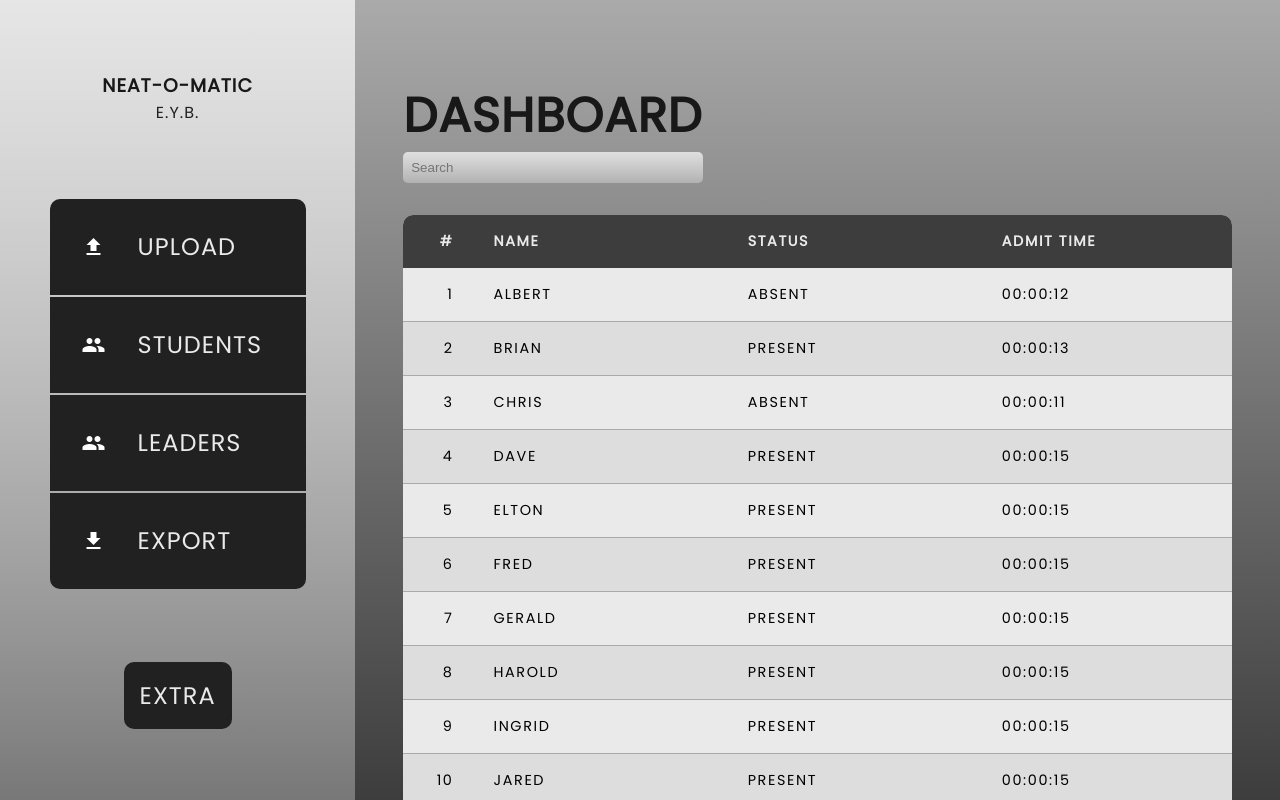
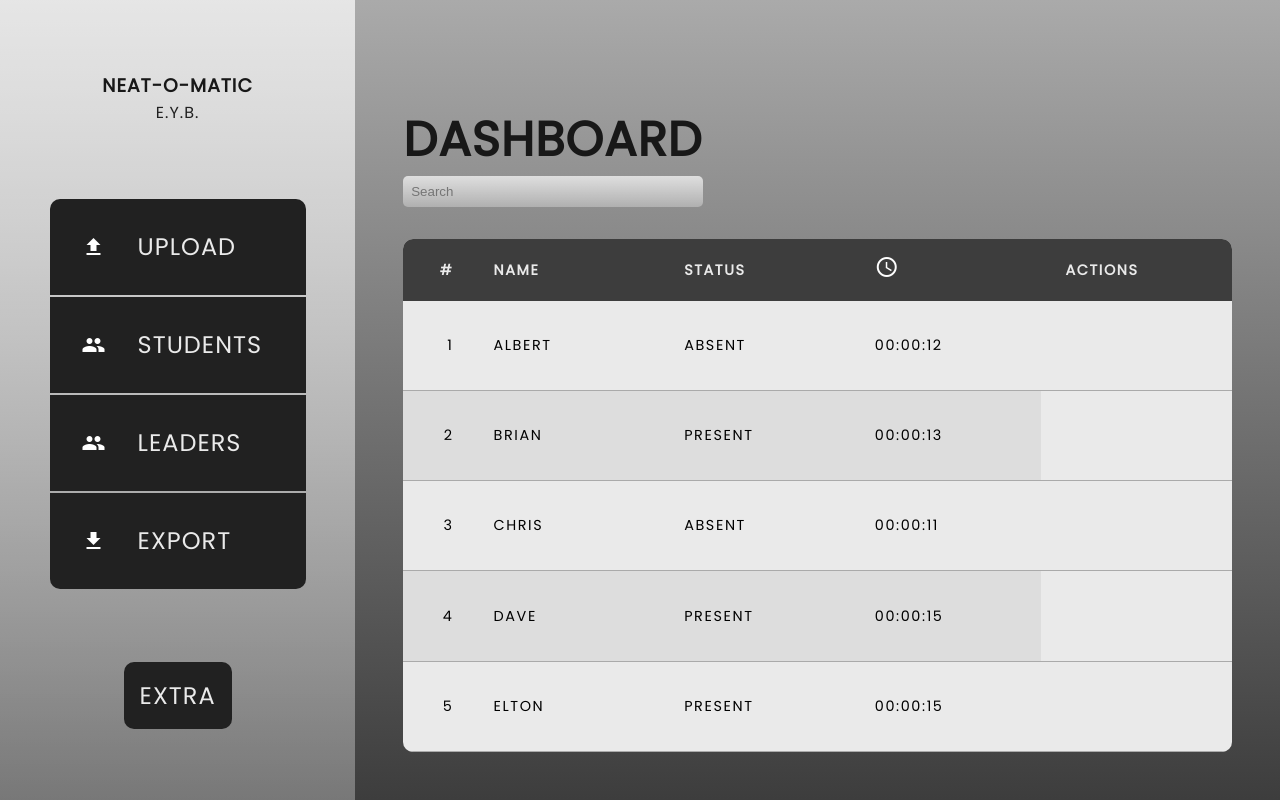
Before and after one commit to ethanbyeon/Zoomer, a plain HTML site: page web/index.html in a window 1280 px wide. Drawn offline with Linux system fonts and the light colour scheme.

Commit message:
adjusted for changes in screen size, fixed spacing

```diff
--- a/web/index.html
+++ b/web/index.html
@@ -67,7 +67,12 @@
                   <th>#</th>
                   <th>NAME</th>
                   <th>STATUS</th>
-                  <th>ADMIT TIME</th>
+                  <th>
+                    <span class="material-icons md-light">
+                      schedule
+                    </span>
+                  </th>
+                  <th>Actions</th>
               </tr>
             </thead>
             <tbody>
@@ -76,6 +81,7 @@
                 <td>Albert</td>
                 <td>ABSENT</td>
                 <td>00:00:12</td>
+                <td></td>
               </tr>
               <tr>
                 <td>2</td>
@@ -101,72 +107,6 @@
                 <td>PRESENT</td>
                 <td>00:00:15</td>
               </tr>
-              <tr>
-                <td>6</td>
-                <td>Fred</td>
-                <td>PRESENT</td>
-                <td>00:00:15</td>
-              </tr>
-              <tr>
-                <td>7</td>
-                <td>Gerald</td>
-                <td>PRESENT</td>
-                <td>00:00:15</td>
-              </tr>
-              <tr>
-                <td>8</td>
-                <td>Harold</td>
-                <td>PRESENT</td>
-                <td>00:00:15</td>
-              </tr>
-              <tr>
-                <td>9</td>
-                <td>Ingrid</td>
-                <td>PRESENT</td>
-                <td>00:00:15</td>
-              </tr>
-              <tr>
-                <td>10</td>
-                <td>Jared</td>
-                <td>PRESENT</td>
-                <td>00:00:15</td>
-              </tr>
-              <tr>
-                <td>11</td>
-                <td>KO</td>
-                <td>PRESENT</td>
-                <td>00:00:15</td>
-              </tr>
-              <tr>
-                <td>12</td>
-                <td>Larry</td>
-                <td>PRESENT</td>
-                <td>00:00:15</td>
-              </tr>
-              <tr>
-                <td>13</td>
-                <td>Larry</td>
-                <td>PRESENT</td>
-                <td>00:00:15</td>
-              </tr>
-              <tr>
-                <td>14</td>
-                <td>Larry</td>
-                <td>PRESENT</td>
-                <td>00:00:15</td>
-              </tr>
-              <tr>
-                <td>15</td>
-                <td>Larry</td>
-                <td>PRESENT</td>
-                <td>00:00:15</td>
-              </tr>
-              <tr>
-                <td>16</td>
-                <td>Larry</td>
-                <td>PRESENT</td>
-                <td>00:00:15</td>
-              </tr>
             </tbody>
           </table>
         </div>
--- a/web/static/css/style.css
+++ b/web/static/css/style.css
@@ -34,12 +34,10 @@
     padding: 0px;
     box-sizing: border-box;
 }
-
 h1 {
     color: var(--void);
     font-weight: 600;
     font-size: 3rem;
-    /* opacity: 0.8; */
 }
 h2, p {
     color: var(--lvoid);
@@ -49,7 +47,6 @@ h3 {
     color: var(--void);
     font-weight: 600;
 }
-
 main {
     font-family: 'Poppins', sans-serif;
     text-transform: uppercase;
@@ -73,8 +70,10 @@ main {
     align-items: center;
     justify-content: center;
     height: 100vh;
+    overflow: hidden;
 }
 
+/* SIDEBAR */
 .sidebar {
     flex: 0.3;
     height: 100%;
@@ -87,12 +86,14 @@ main {
     background: linear-gradient(rgba(255,255,255, 0.7), rgba(255, 255, 255, 0.3));
     transition: color 200ms ease-in;
 }
+
+.description {
+    margin: 1rem 0;
+}
+
 .link {
     display: flex;
     margin: 2px 0;
-}
-.link label h2 {
-    padding-right: 3rem;
 }
 .link label {
     display: flex;
@@ -104,14 +105,18 @@ main {
     height: 6rem;
     transition: background-color 200ms ease-in;
 }
+.link label:hover {
+    background-color: var(--caution);
+    cursor: pointer;
+}
+.link label h2 {
+    padding-right: 3rem;
+}
 .link span {
     padding: 0 2rem 0 1rem;
 }
 .link h2 { color: var(--snow); }
-.link label:hover {
-    background-color: var(--caution);
-    cursor: pointer;
-}
+
 
 /* DASHBOARD */
 .dashboard {
@@ -124,12 +129,8 @@ main {
     overflow: auto;
 }
 
-.search {
-    padding-bottom: 2rem;
-}
-.search h1 {
-    margin-top: 2rem;
-}
+.search { margin-bottom: 2rem; }
+.search h1 { margin-top: 3.5rem; }
 .search input {
     background: linear-gradient(rgba(255, 255, 255, 0.7), rgba(255, 255, 255, 0.3));
     border: none;
@@ -138,11 +139,20 @@ main {
     border-radius: 5px;
 }
 
+.extra{
+    background-color: var(--lvoid);
+    border-radius: 10px;
+    padding: 1rem;
+    margin: 1rem 0;
+}
+.extra h2 { color: var(--snow); }
+
+
 /* TABLE */
 .content-table {
+    flex: 1;
     width: 100%;
-    height: 100%;
-    min-width: 500px;
+    min-width: 530px;
     background-color: var(--snow);
     font-size: 0.9em;
     letter-spacing: 0.1rem;
@@ -187,12 +197,6 @@ main {
 .content-table .th-sort-asc::after,
 .content-table .th-sort-desc::after { margin-left: 5px; }
 
-.extra{
-    background-color: var(--lvoid);
-    border-radius: 10px;
-    padding: 1rem;
-}
-.extra h2 { color: var(--snow); }
 
 /* ANIMATIONS */
 .fade {
```
